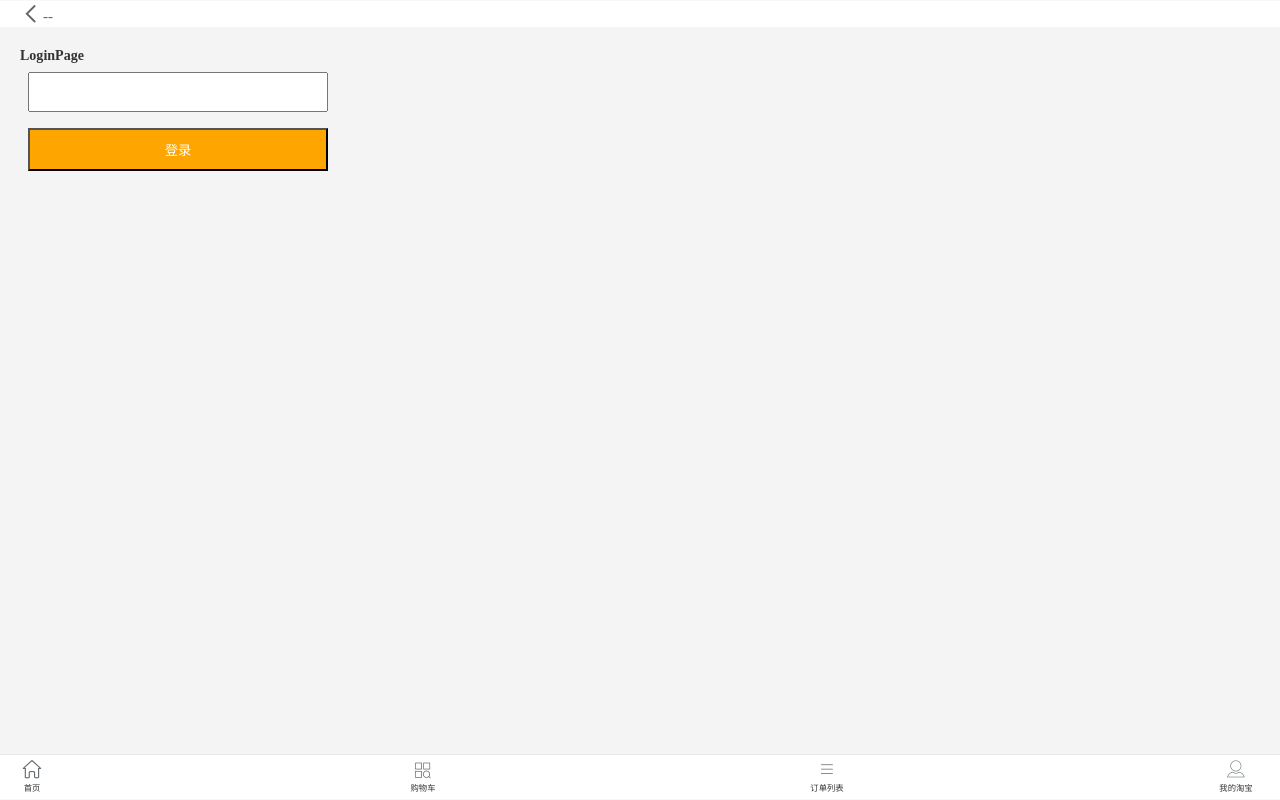
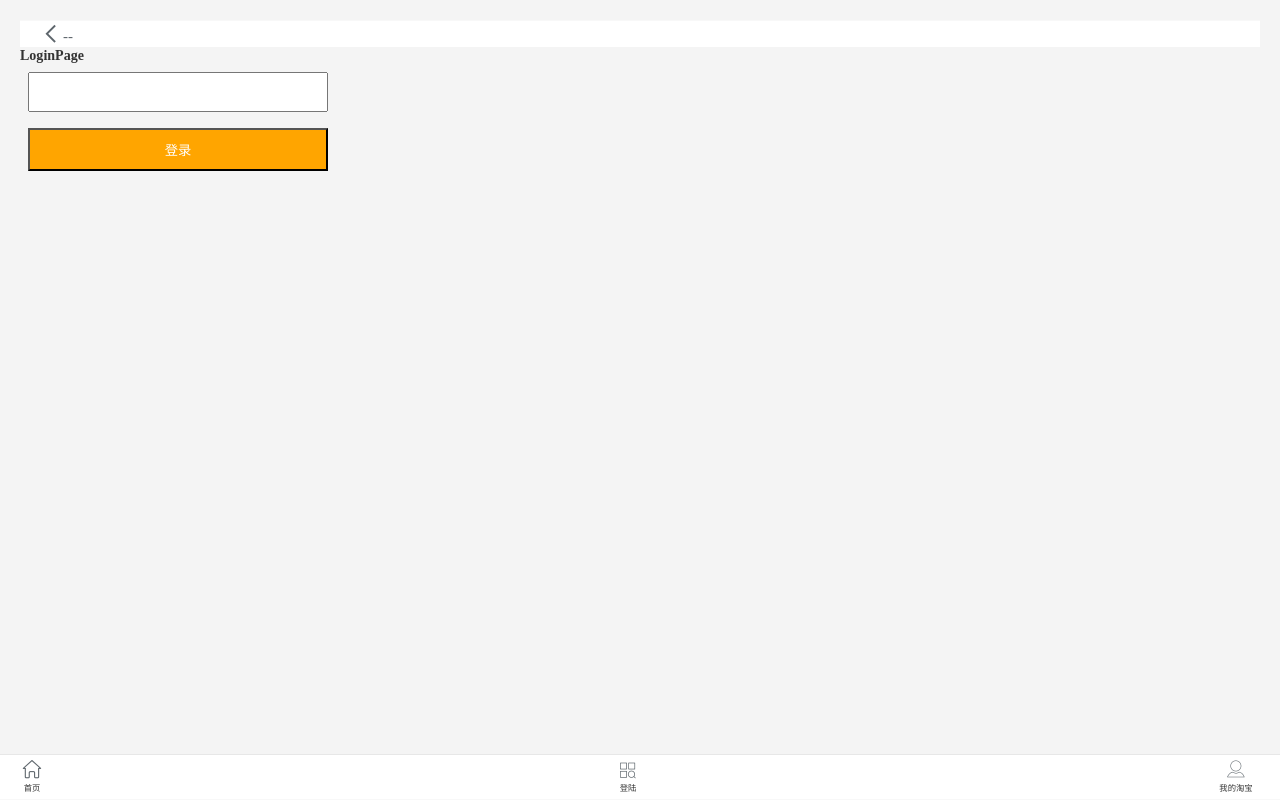
Before and after one commit to kfcfk1985/web-full-stack-architect-the-16th-react-lesson-5, a React (Create React App) app: page /login in a window 1280 px wide. Built offline with nearby package versions, Linux system fonts and the light colour scheme.

Commit message:
优化结构：不会重复渲染 BasicLayout，TopBar，BottomNav等组件

```diff
--- a/src/Routes/index.js
+++ b/src/Routes/index.js
@@ -33,12 +33,9 @@ const routes = [
 export default function Routes(props) {
   return (
     <Router>
-      {/* 能获取到history location match吗，来自context */}
-      {/* <BottomNav /> */}
-      <Route routes={routes} component={TopBar} />
-
-      {/* //!不设置path，则都会渲染(因为每个页面都会用到这组件) */}
-      <Route component={BottomNav} />
+      <BasicLayout>
+        {/* <Route routes={routes} component={TopBar} /> */}
+        <TopBar />
         <Switch>
           {routes.map((item) => {
             return (
@@ -51,6 +48,12 @@ export default function Routes(props) {
             );
           })}
         </Switch>
+
+        {/* //!不设置path，则都会渲染(因为每个页面都会用到这组件) */}
+        {/* <Route component={BottomNav} /> */}
+        {/* //!其实用下面的方式更佳 */}
+        <BottomNav />
+      </BasicLayout>
     </Router>
   );
 }
--- a/src/components/BottomNav/index.js
+++ b/src/components/BottomNav/index.js
@@ -1,5 +1,5 @@
-import React, {Component} from "react";
-import {Link} from "react-router-dom";
+import React, { Component } from "react";
+import { Link } from "react-router-dom";
 import "./index.scss";
 
 const menu = [
@@ -7,36 +7,31 @@ const menu = [
     key: "home",
     title: "首页",
     link: "/",
-    icon: "shouye"
+    icon: "shouye",
   },
   {
-    key: "cart",
-    title: "购物车",
-    link: "/cart",
-    icon: "fenlei"
+    key: "login",
+    title: "登陆",
+    link: "/login",
+    icon: "fenlei",
   },
-  {
-    key: "olist",
-    title: "订单列表",
-    link: "/olist",
-    icon: "icon-"
-  },
+
   {
     key: "user",
     title: "我的淘宝",
     link: "/user",
-    icon: "wode"
-  }
+    icon: "wode",
+  },
 ];
 
 export default class BottomNav extends Component {
-  componentWillUnmount() {
-    console.log("BottomNav-componentWillUnmount"); //sy-log
+  componentDidMount() {
+    console.log("BottomNav:componentDidMount"); //sy-log
   }
   render() {
     return (
       <ul className="bottomNav">
-        {menu.map(item => (
+        {menu.map((item) => (
           <MenuItem key={item.key} {...item} />
         ))}
       </ul>
--- a/src/pages/HomePage/index.js
+++ b/src/pages/HomePage/index.js
@@ -1,12 +1,15 @@
-import React, {Component} from "react";
-import BasicLayout from "../../layout/BasicLayout";
+import React, { Component } from "react";
+// import BasicLayout from "../../layout/BasicLayout";
 
 export default class HomePage extends Component {
   render() {
     return (
-      <BasicLayout title="首页">
+      // <BasicLayout title="首页">
+      // <h3>HomePage</h3>
+      // </BasicLayout>
+      <div>
         <h3>HomePage</h3>
-      </BasicLayout>
+      </div>
     );
   }
 }
--- a/src/pages/LoginPage/index.js
+++ b/src/pages/LoginPage/index.js
@@ -1,12 +1,12 @@
-import React, {Component} from "react";
-import {Redirect} from "react-router-dom";
-import {connect} from "react-redux";
+import React, { Component } from "react";
+import { Redirect } from "react-router-dom";
+import { connect } from "react-redux";
 import BasicLayout from "../../layout/BasicLayout/";
-import {loginAction} from "../../action/login";
+import { loginAction } from "../../action/login";
 import "./index.scss";
 
-export default connect(({user}) => ({user}), {
-  login: userInfo => ({type: "loginSaga", payload: userInfo})
+export default connect(({ user }) => ({ user }), {
+  login: (userInfo) => ({ type: "loginSaga", payload: userInfo }),
 
   // login: userInfo => ({type: "LOGIN_SUCCESS", payload: userInfo})
   //login: userInfo => dispatch => {
@@ -21,33 +21,47 @@ export default connect(({user}) => ({user}), {
   class LoginPage extends Component {
     constructor(props) {
       super(props);
-      this.state = {name: ""};
+      this.state = { name: "" };
     }
     render() {
-      const {login, user, location} = this.props;
-      const {isLogin, loading, err, tip} = user;
+      const { login, user, location } = this.props;
+      const { isLogin, loading, err, tip } = user;
       if (isLogin) {
-        const {redirect = "/"} = location.state || {};
+        const { redirect = "/" } = location.state || {};
         return <Redirect to={redirect} />;
       }
-      const {name} = this.state;
+      const { name } = this.state;
       return (
-        <BasicLayout
-          title="登录"
-          _className="loginPage"
-          shortIcon="https://gw.alicdn.com/tfs/TB1OIxTcLc3T1VjSZLeXXbZsVXa-183-144.png?getAvatar=1">
+        // <BasicLayout
+        //   title="登录"
+        //   _className="loginPage"
+        //   shortIcon="https://gw.alicdn.com/tfs/TB1OIxTcLc3T1VjSZLeXXbZsVXa-183-144.png?getAvatar=1">
+        //   <h3>LoginPage</h3>
+        //   <input
+        //     type="text"
+        //     value={name}
+        //     onChange={event => this.setState({name: event.target.value})}
+        //   />
+        //   <p className="red">{err.msg}</p>
+        //   <button onClick={() => login({name})}>
+        //     {loading ? "登录中..." : "登录"}
+        //   </button>
+        //   <p className="green">{tip.msg}</p>
+        // </BasicLayout>
+
+        <div>
           <h3>LoginPage</h3>
           <input
             type="text"
             value={name}
-            onChange={event => this.setState({name: event.target.value})}
+            onChange={(event) => this.setState({ name: event.target.value })}
           />
           <p className="red">{err.msg}</p>
-          <button onClick={() => login({name})}>
+          <button onClick={() => login({ name })}>
             {loading ? "登录中..." : "登录"}
           </button>
           <p className="green">{tip.msg}</p>
-        </BasicLayout>
+        </div>
       );
     }
   }
--- a/src/pages/UserPage/index.js
+++ b/src/pages/UserPage/index.js
@@ -1,21 +1,30 @@
-import React, {Component} from "react";
+import React, { Component } from "react";
 import BasicLayout from "../../layout/BasicLayout";
-import {connect} from "react-redux";
+import { connect } from "react-redux";
 
-export default connect(({user}) => ({user}))(
+export default connect(({ user }) => ({ user }))(
   class UserPage extends Component {
     render() {
-      const {user} = this.props;
-      const {userInfo, loading, err, tip} = user;
+      const { user } = this.props;
+      const { userInfo, loading, err, tip } = user;
+      // return (
+      //   <BasicLayout
+      //     title="用户中心"
+      //     shortIcon="https://gw.alicdn.com/tfs/TB1OIxTcLc3T1VjSZLeXXbZsVXa-183-144.png?getAvatar=1">
+      //     <h3>UserPage</h3>
+      //     <p>id: {userInfo.id}</p>
+      //     <p>姓名：{userInfo.name}</p>
+      //     <p>积分：{userInfo.money}</p>
+      //   </BasicLayout>
+      // );
+
       return (
-        <BasicLayout
-          title="用户中心"
-          shortIcon="https://gw.alicdn.com/tfs/TB1OIxTcLc3T1VjSZLeXXbZsVXa-183-144.png?getAvatar=1">
+        <div>
           <h3>UserPage</h3>
           <p>id: {userInfo.id}</p>
           <p>姓名：{userInfo.name}</p>
           <p>积分：{userInfo.money}</p>
-        </BasicLayout>
+        </div>
       );
     }
   }
```
Lines whose indentation alone changed are shown as unchanged.
